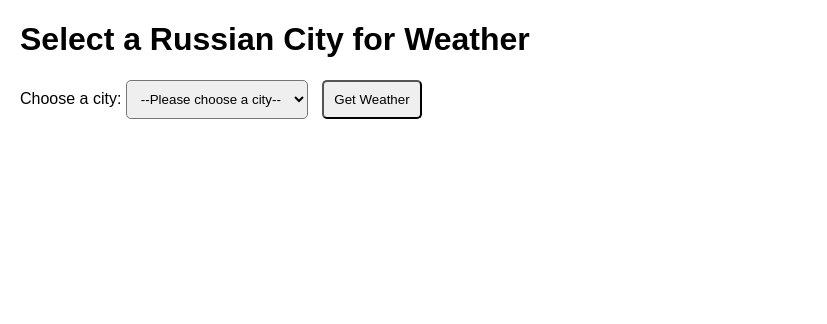
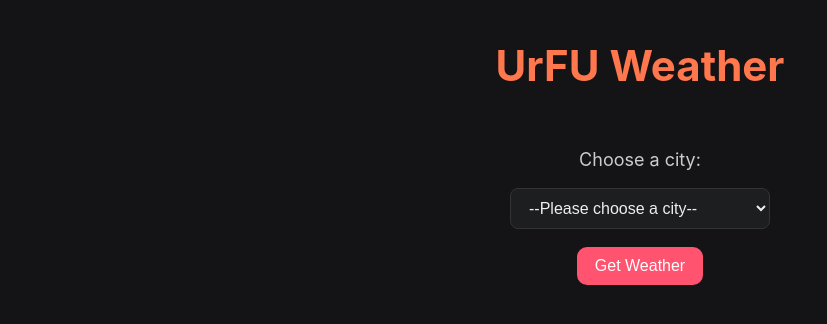
Before and after one commit to Ho1ocron/Weather-forecast, a Django app: page / in a window 1280 px wide. Shown: the top 324 px of the page, without its empty margins (0-827 px from the left). Run offline with Django 5.2, Linux system fonts and the light colour scheme; parts of the project's set-up code (start-up, migrations or seed data) failed here and were passed over.

Commit message:
style update

```diff
--- a/templates/index.html
+++ b/templates/index.html
@@ -3,37 +3,113 @@
 <head>
     <meta charset="UTF-8">
     <title>UrFU Weather</title>
+
     <style>
         body {
-            font-family: sans-serif;
-            margin: 20px;
+            margin: 0;
+            padding: 0;
+            background-color: #141416;
+            font-family: "Inter", sans-serif;
+            color: #ddd;
+            display: flex;
+            flex-direction: column;
+            align-items: center;
         }
+
+        h1 {
+            margin-top: 40px;
+            font-size: 42px;
+            font-weight: 700;
+            color: #ff774d;
+            text-align: center;
+        }
+
+        form {
+            margin-top: 30px;
+            display: flex;
+            flex-direction: column;
+            align-items: center;
+            gap: 18px;
+        }
+
+        label {
+            font-size: 18px;
+            color: #ccc;
+        }
+
+        select {
+            width: 260px;
+            padding: 10px 14px;
+            background-color: #1d1e20;
+            color: #eee;
+            border: 1px solid #333;
+            border-radius: 8px;
+            font-size: 16px;
+            outline: none;
+        }
+
+        button {
+            padding: 10px 18px;
+            font-size: 16px;
+            border: none;
+            border-radius: 10px;
+            cursor: pointer;
+            transition: 0.2s;
+        }
+
+        button[type="submit"] {
+            background-color: #ff5370;
+            color: #fff;
+        }
+
+        button[type="submit"]:hover {
+            background-color: #ff6f88;
+        }
+
         .weather-container {
-            margin-top: 20px;
-            padding: 20px;
-            border: 1px solid #ccc;
-            border-radius: 5px;
-            background-color: #f9f9f9;
+            margin-top: 40px;
+            width: 420px;
+            padding: 25px;
+            border-radius: 14px;
+            background-color: #1b1c1e;
+            border: 1px solid #2a2b2d;
+            box-shadow: 0 0 12px rgba(255, 95, 109, 0.15);
         }
-        select, button {
-            padding: 10px;
-            margin-right: 10px;
-            border-radius: 5px;
+
+        .weather-container h2 {
+            margin-bottom: 20px;
+            color: #ff774d;
+            font-size: 26px;
+        }
+
+        .weather-container p {
+            margin: 6px 0;
+            font-size: 17px;
+            color: #ddd;
+        }
+
+        .error-message {
+            margin-top: 30px;
+            color: #ff6b6b;
+            font-size: 18px;
         }
     </style>
 </head>
+
 <body>
-    <h1>Select a Russian City for Weather</h1>
+    <h1>UrFU Weather</h1>
 
     <form method="POST" action="{% url 'index' %}">
         {% csrf_token %}
         <label for="city-select">Choose a city:</label>
+
         <select name="city" id="city-select">
             <option value="">--Please choose a city--</option>
             {% for city in cities %}
-                <option value="{{ city }}" {% if selected_city == city %} selected {% endif %}>{{ city }}</option>
+                <option value="{{ city }}" {% if selected_city == city %}selected{% endif %}>{{ city }}</option>
             {% endfor %}
         </select>
+
         <button type="submit">Get Weather</button>
     </form>
 
@@ -47,8 +123,9 @@
             <p><strong>Is Day:</strong> {% if weather_data.is_day %}Yes{% else %}No{% endif %}</p>
             <p><strong>Last Updated:</strong> {{ weather_data.time }}</p>
         </div>
+
     {% elif selected_city %}
-        <p>Could not retrieve weather data for {{ selected_city }}.</p>
+        <p class="error-message">Could not retrieve weather data for {{ selected_city }}.</p>
     {% endif %}
 
 </body>
```
